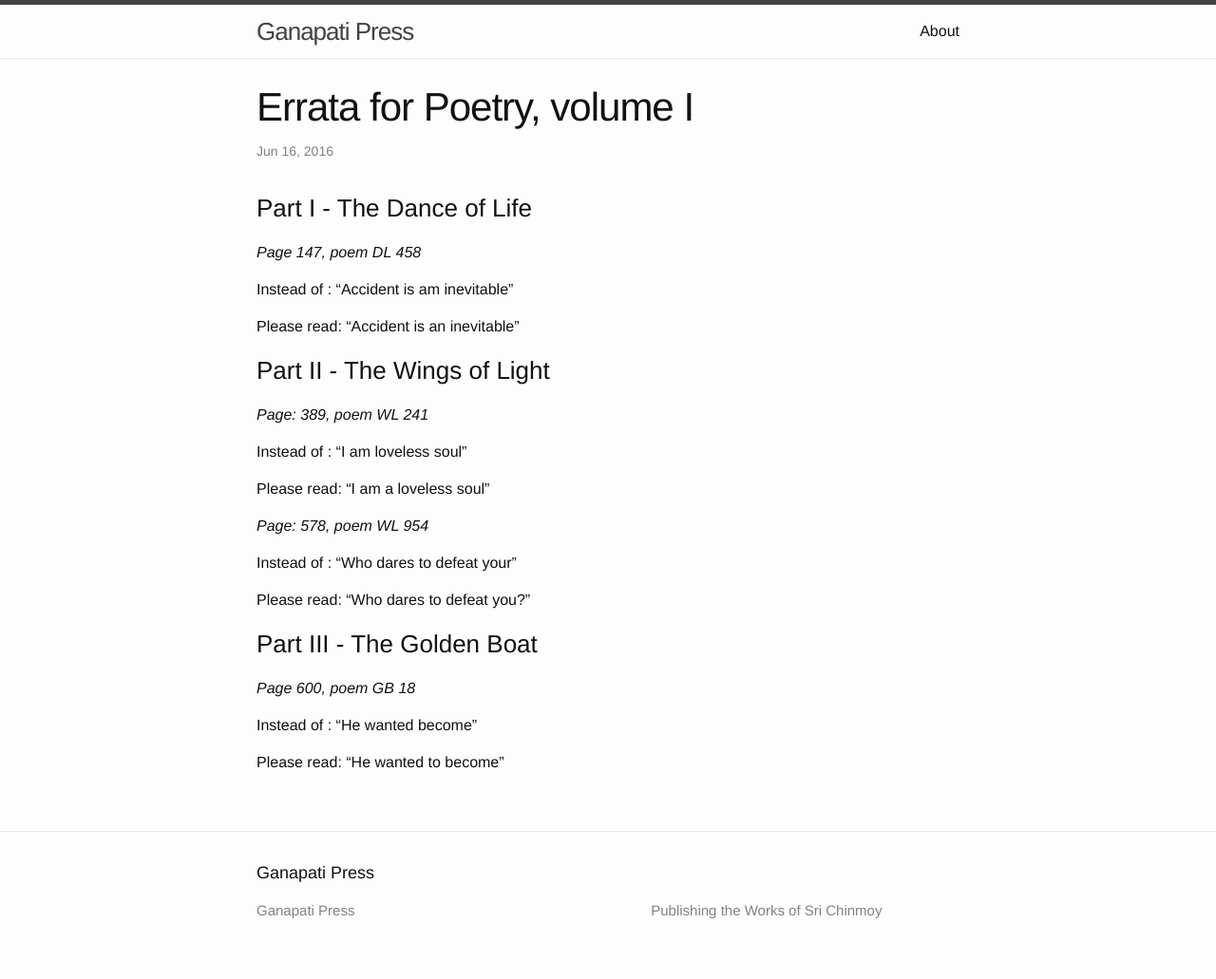
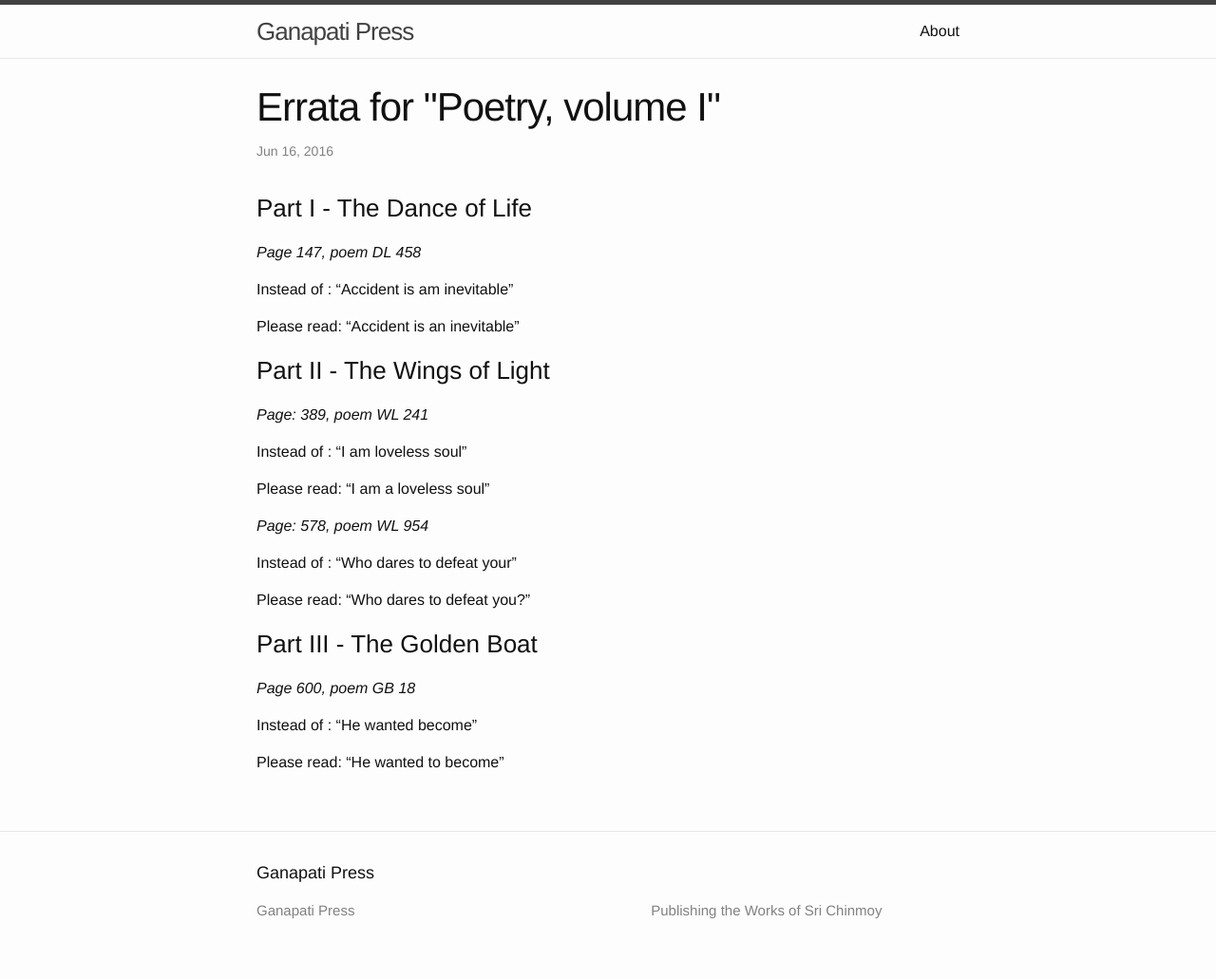
Before and after one commit to ganapatipress/ganapatipress.org, a Jekyll site: the page built from _posts/2016-06-16-01-poetry-1-errata.md, in a window 1280 px wide. Shown: the whole page at 95% size. Built offline with Jekyll 4.4.1, drawn with Linux system fonts in a browser that asks for light colours.

```diff
--- a/_posts/2016-06-16-01-poetry-1-errata.md
+++ b/_posts/2016-06-16-01-poetry-1-errata.md
@@ -1,6 +1,6 @@
 ---
 layout: post
-title: Errata for Poetry, volume I
+title: Errata for "Poetry, volume I"
 date: '2016-06-16 16:44:20 +0200'
 categories: errata
 published: true
```
